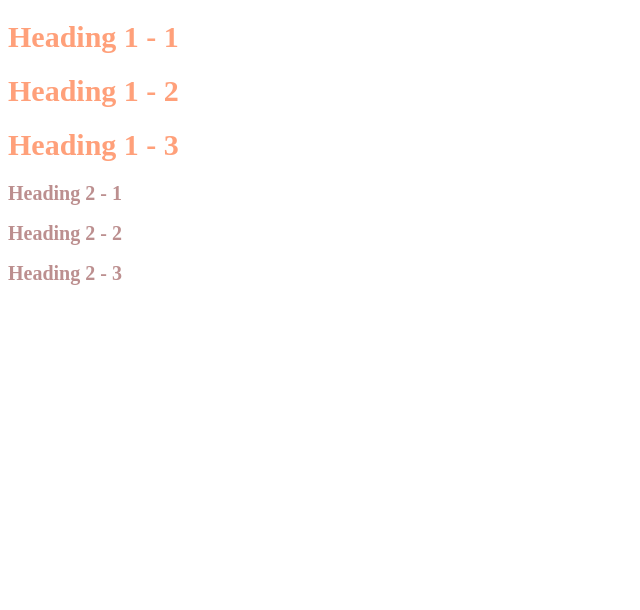
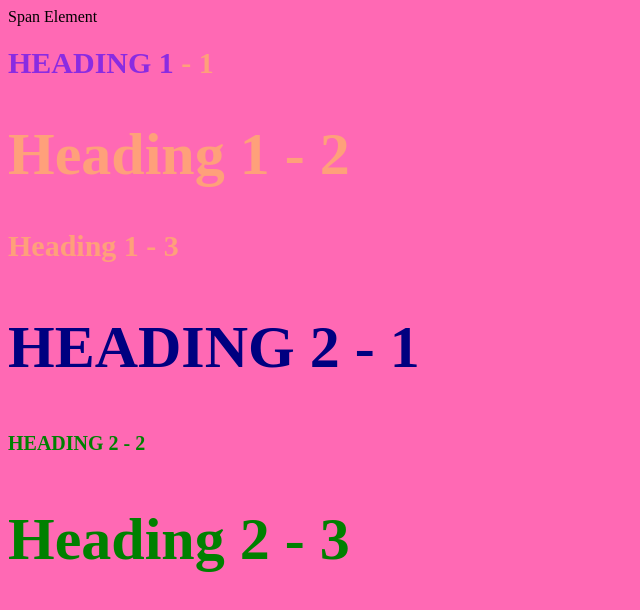
Before and after one commit to lilyrozeee/my-hero, a plain HTML site: page style-test.html in a window 1280 px wide. Shown: the whole page, without its empty margins (0-640 px from the left). Drawn offline with Linux system fonts and the light colour scheme.

Commit message:
created test html and css page

```diff
--- /dev/null
+++ b/css/test.css
@@ -0,0 +1,37 @@
+	body{
+		background-color: hotpink;
+	}
+
+
+
+	h1{
+		font-size: 30px;
+		color: lightsalmon;
+	}
+
+	h2{
+		font-size: 20px;
+		color: rosybrown;
+	}
+
+	h2{
+		color: green;
+	}
+
+	.big{
+		font-size: 60px;
+	}
+
+	.uppercase{
+		text-transform: uppercase;
+	}
+
+	.big.uppercase{
+		color: navy;
+	}
+
+	h1 span{
+		color: blueviolet;
+
+	}
+	</style>
--- a/style-test.html
+++ b/style-test.html
@@ -2,27 +2,16 @@
 <html>
 <head>
 	<title>Style Test </title>
-	<style type="text/css">
-		h1{
-			font-size: 30px;
-			color: lightsalmon;
-		}
-
-		h2{
-			font-size: 20px;
-			color: rosybrown;
-		}
-	</style>
+	<link rel="stylesheet" type="text/css" href="css/test.css">
 </head>
 <body>
-
-		<h1>Heading 1 - 1</h1>
-		<h1>Heading 1 - 2</h1>
+		<span>Span Element</span>
+		<h1 class="uppercase"><span>Heading 1</span> - 1</h1>
+		<h1 class="big">Heading 1 - 2</h1>
 		<h1>Heading 1 - 3</h1>
-		<h2>Heading 2 - 1</h1>
-		<h2>Heading 2 - 2</h1>
-		<h2>Heading 2 - 3</h1>
-
+		<h2 class="big uppercase">Heading 2 - 1</h1>
+		<h2 class="uppercase">Heading 2 - 2</h1>
+		<h2 class="big">Heading 2 - 3</h1>
 
 </body>
 </html>
```
Also changed, not shown: 1 other file.
